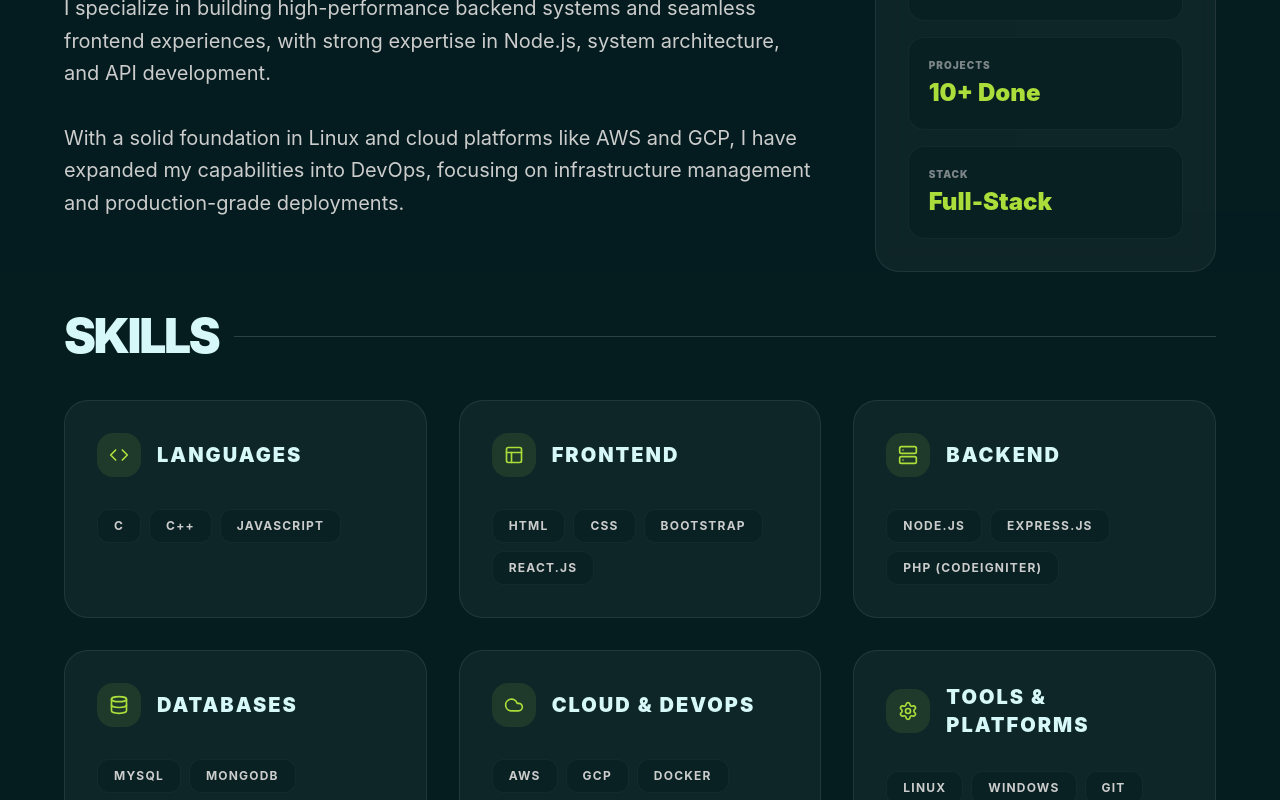
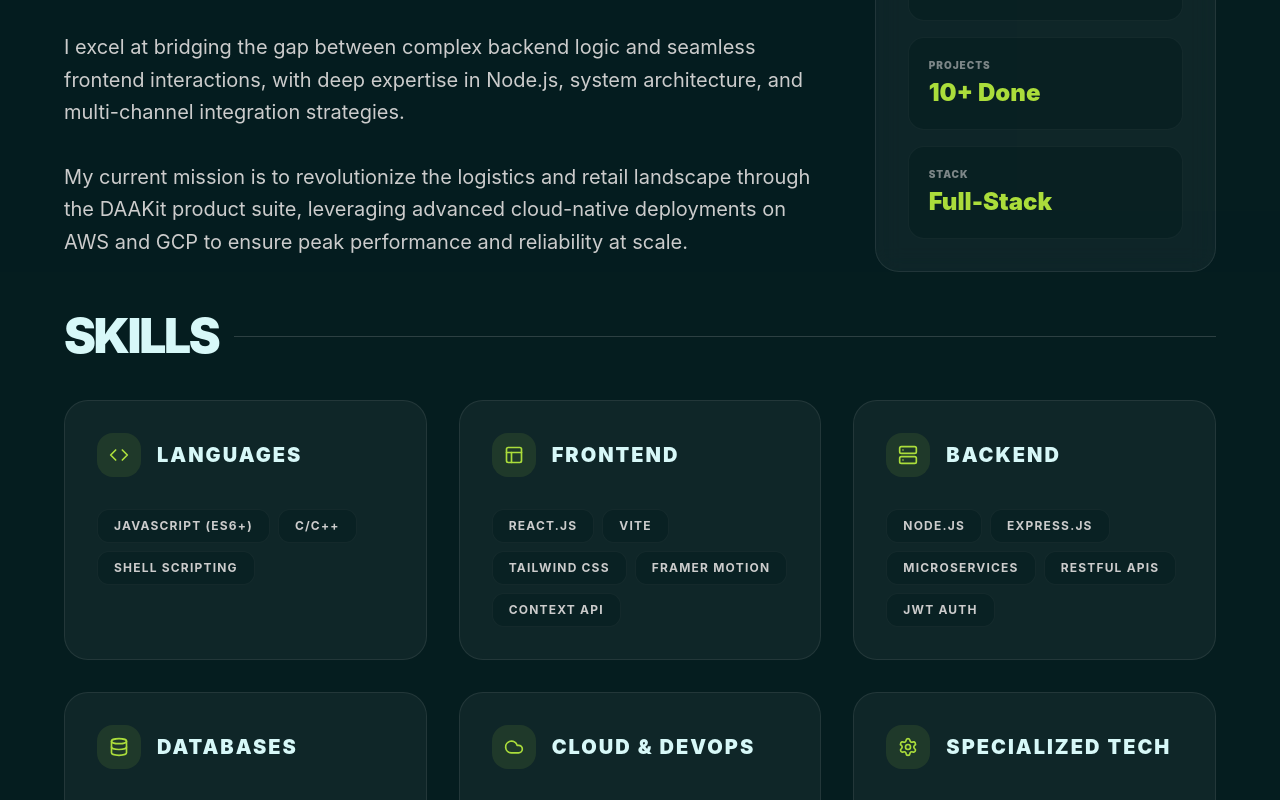
Before and after one commit to PVCODEVERMA/Hariom_shukla_protfolio_app, a React (Vite) app: page / in a window 1280 px wide. Shown: the part 1060-1860 px from the top of the page. Built offline with nearby package versions, Linux system fonts and the light colour scheme.

Commit message:
feat: add Projects, Skills, and About components to portfolio application

```diff
--- a/src/components/About.tsx
+++ b/src/components/About.tsx
@@ -24,15 +24,15 @@ const About: React.FC = () => {
             className="lg:col-span-2 space-y-8"
           >
             <p className="text-xl md:text-2xl text-text leading-relaxed font-medium">
-              I am a results-driven <span className="text-accent underline decoration-secondary/30">Software Engineer</span> with over <span className="text-accent font-bold">2+ years of hands-on experience</span> in designing and developing scalable full-stack applications.
+              I am a results-oriented <span className="text-accent underline decoration-secondary/30">Software Engineer</span> architecting high-performance <span className="text-accent font-bold">eCommerce ecosystems</span> and customer experience platforms. With over <span className="text-accent font-bold">2+ years of expertise</span>, I specialize in transforming business operations through scalable technology.
             </p>
 
             <p className="text-lg md:text-xl text-secondary leading-relaxed">
-              I specialize in building high-performance backend systems and seamless frontend experiences, with strong expertise in Node.js, system architecture, and API development.
+              I excel at bridging the gap between complex backend logic and seamless frontend interactions, with deep expertise in Node.js, system architecture, and multi-channel integration strategies.
             </p>
 
             <p className="text-lg md:text-xl text-secondary leading-relaxed">
-              With a solid foundation in Linux and cloud platforms like AWS and GCP, I have expanded my capabilities into DevOps, focusing on infrastructure management and production-grade deployments.
+              My current mission is to revolutionize the logistics and retail landscape through the DAAKit product suite, leveraging advanced cloud-native deployments on AWS and GCP to ensure peak performance and reliability at scale.
             </p>
           </motion.div>
 
--- a/src/components/Projects.tsx
+++ b/src/components/Projects.tsx
@@ -1,23 +1,31 @@
 import React from 'react';
 import { motion } from 'framer-motion';
-import { ExternalLink, Code, Microchip } from 'lucide-react';
+import { ExternalLink, Layers, Zap, MessageSquare } from 'lucide-react';
 
 const projects = [
   {
-    title: 'MULTI-LEVEL MARKETING SYSTEM',
-    description: 'Developed a Multi-Level Marketing (MLM) system using Node.js, Express.js, and MongoDB, enabling user registration, hierarchical network creation, and commission tracking. Implemented secure APIs for managing user data, transactions, and payouts. Optimized database queries to handle complex tree structures efficiently.',
-    tech: ['Node.js', 'Express.js', 'MongoDB'],
-    link: '#',
+    title: 'DAAKit One: Multi-Channel Aggregator',
+    description: 'A robust eCommerce command center that synchronizes orders and shipments across 15+ major channels like Amazon, Shopify, and Myntra. Engineered a unified dashboard to eliminate manual errors and optimize order allocation using smart routing logic.',
+    tech: ['Node.js', 'Express.js', 'MongoDB', 'REST APIs', 'Omnichannel Logic'],
+    link: 'https://daakit.com/',
     github: '#',
-    icon: <Microchip size={24} />
+    icon: <Layers size={24} />
   },
   {
-    title: 'LINKEDIN AUTOMATION TOOL',
-    description: "Developed a LinkedIn automation tool using Node.js and Express.js to streamline message handling. The script automates login using provided credentials, reads all unread messages, and generates intelligent replies using OpenAI's API. Ensured secure handling of user data and efficient API integration for seamless performance.",
-    tech: ['Node.js', 'Express.js', 'OpenAI API'],
-    link: '#',
+    title: 'DAAKit Go: Instant & Same-Day Delivery',
+    description: 'An advanced last-mile delivery engine powering D2C brands with hyperlocal intelligence. Implemented real-time order tracking and a dark store network architecture to enable same-day delivery speeds and predictive route planning.',
+    tech: ['Node.js', 'AWS EC2', 'Real-time Tracking', 'Logistics Tech'],
+    link: 'https://daakit.com/',
     github: '#',
-    icon: <Code size={24} />
+    icon: <Zap size={24} />
+  },
+  {
+    title: 'DAAKit CX: Customer Experience Suite',
+    description: 'A unified communication hub (WhatsApp, SMS, Email) designed to maximize customer trust. Features an automated NDR (Non-Delivery Report) engagement engine with intelligent retry logic and real-time NPS tracking.',
+    tech: ['Node.js', 'WhatsApp API', 'Automated Workflows', 'Customer Analytics'],
+    link: 'https://daakit.com/',
+    github: '#',
+    icon: <MessageSquare size={24} />
   }
 ];
 
--- a/src/components/Skills.tsx
+++ b/src/components/Skills.tsx
@@ -6,32 +6,32 @@ const skills = [
   {
     category: 'Languages',
     icon: <Code size={20} />,
-    items: ['C', 'C++', 'JavaScript']
+    items: ['JavaScript (ES6+)', 'C/C++', 'Shell Scripting']
   },
   {
     category: 'Frontend',
     icon: <Layout size={20} />,
-    items: ['HTML', 'CSS', 'Bootstrap', 'React.js']
+    items: ['React.js', 'Vite', 'Tailwind CSS', 'Framer Motion', 'Context API']
   },
   {
     category: 'Backend',
     icon: <Server size={20} />,
-    items: ['Node.js', 'Express.js', 'PHP (CodeIgniter)']
+    items: ['Node.js', 'Express.js', 'Microservices', 'RESTful APIs', 'JWT Auth']
   },
   {
     category: 'Databases',
     icon: <Database size={20} />,
-    items: ['MySQL', 'MongoDB']
+    items: ['MongoDB (Aggregation)', 'MySQL', 'Redis', 'Database Design']
   },
   {
     category: 'Cloud & DevOps',
     icon: <Cloud size={20} />,
-    items: ['AWS', 'GCP', 'Docker', 'Ansible']
+    items: ['AWS (EC2/S3)', 'GCP', 'Docker', 'CI/CD Pipelines', 'Nginx']
   },
   {
-    category: 'Tools & Platforms',
+    category: 'Specialized Tech',
     icon: <Settings size={20} />,
-    items: ['Linux', 'Windows', 'Git']
+    items: ['Logistics Tech', 'Order Aggregation', 'NDR Automation', 'Omnichannel Logic']
   }
 ];
 
```
